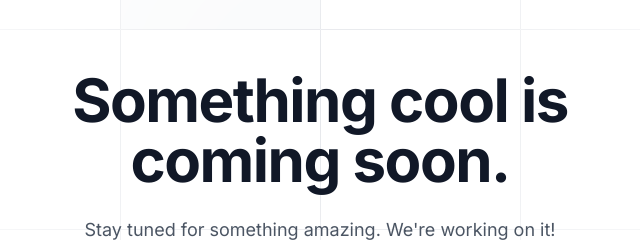
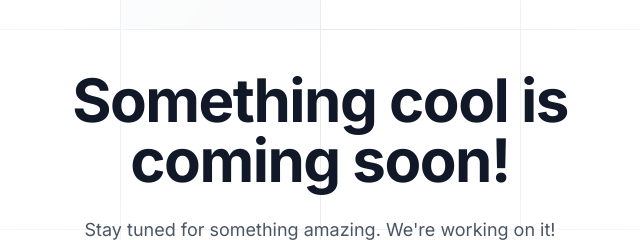
Before and after one commit to tejjyassin/Diwomen, a Next.js app: page / in a window 1280 px wide. Shown: the part 170-410 px from the top of the page, without its empty margins (320-960 px from the left). Built offline with nearby package versions, Linux system fonts and the light colour scheme.

Commit message:
Added under construction2

```diff
--- a/src/app/components/Underconstruction.jsx
+++ b/src/app/components/Underconstruction.jsx
@@ -192,7 +192,7 @@ export default function Underconstruction() {
               <div className="mx-auto max-w-2xl gap-x-14 lg:mx-0 lg:flex lg:justify-center lg:max-w-none lg:items-center">
                 <div className="w-full max-w-xl lg:shrink-0 xl:max-w-2xl">
                   <h1 className="text-4xl font-bold text-center tracking-tight text-gray-900 sm:text-6xl">
-                    Something cool is coming soon.
+                    Something cool is coming soon!
                   </h1>
                   <p className="relative mt-6 text-lg text-center leading-8 text-gray-600 sm:max-w-md lg:max-w-none">
                     {"Stay tuned for something amazing. We're working on it!"}
```
